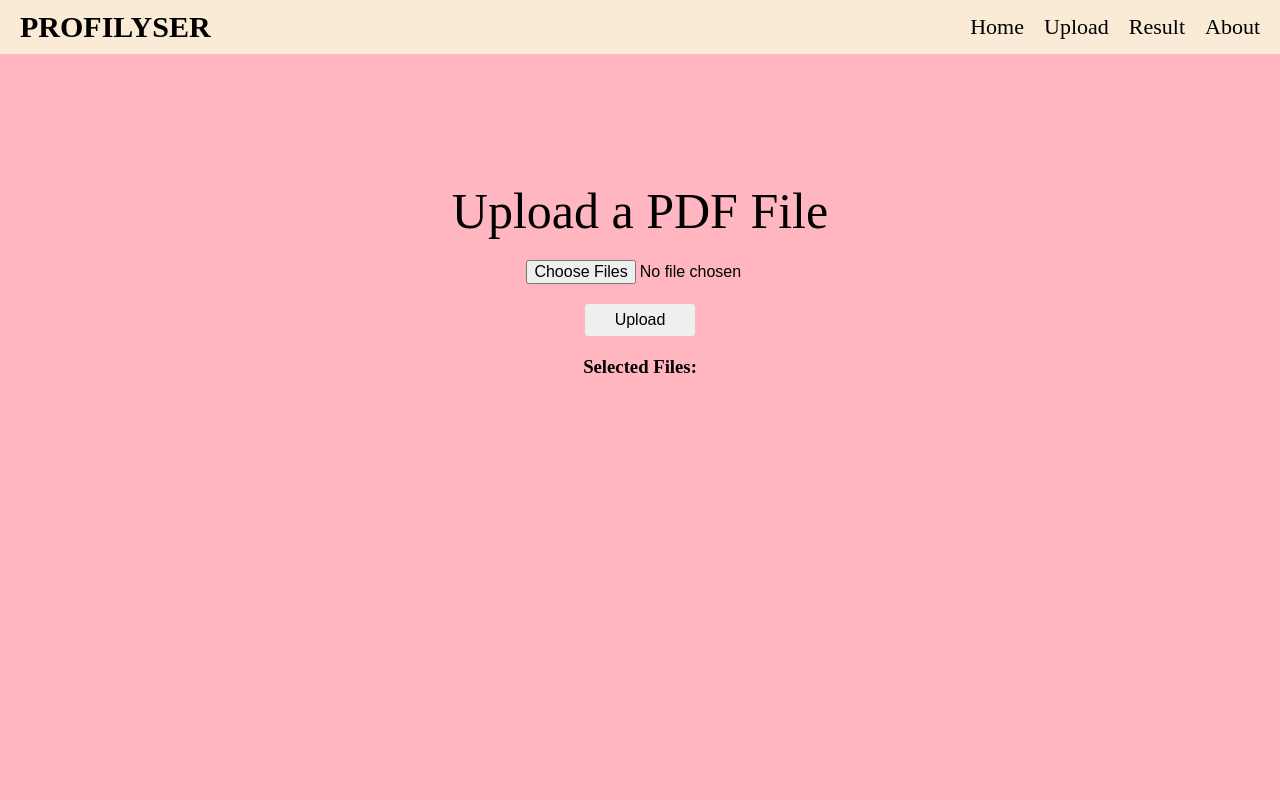
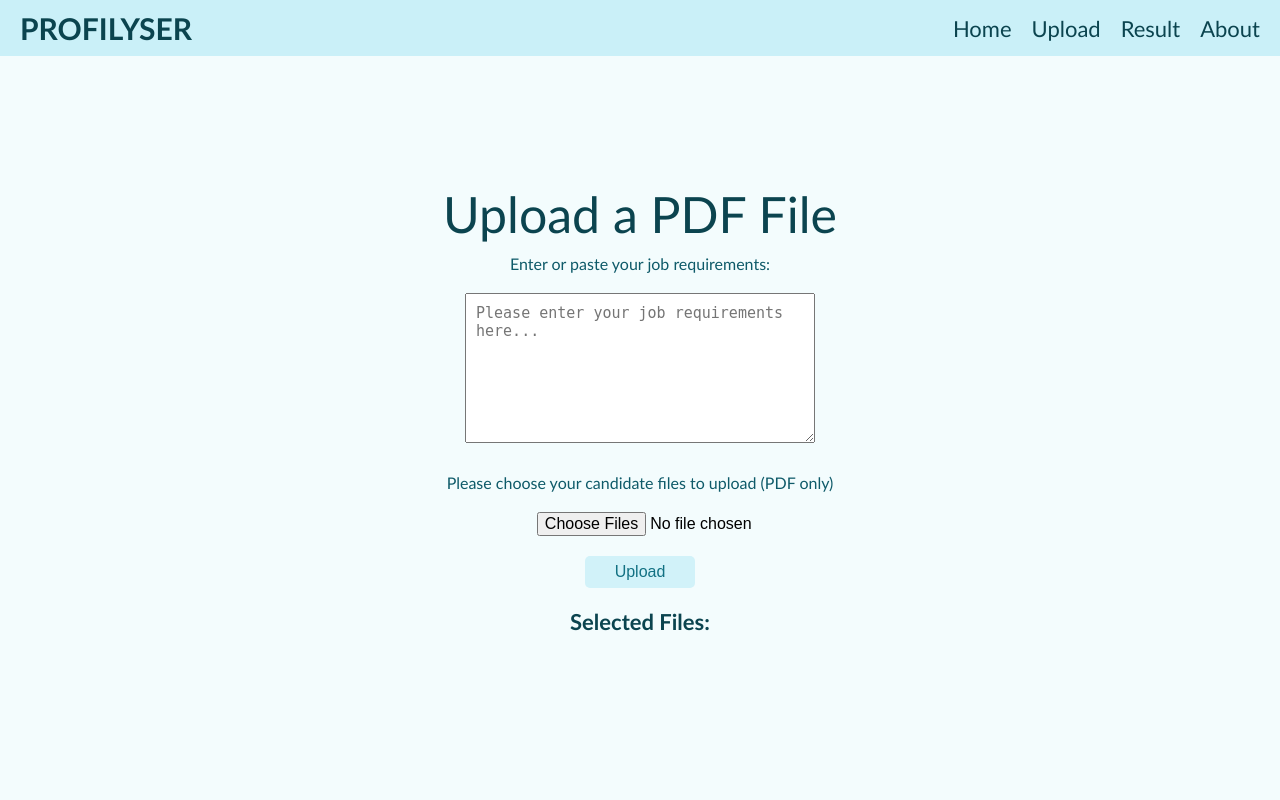
Before and after one commit to maymyatnoehtet/resume_analyser, a Flask app: page /views/upload in a window 1280 px wide. Run offline with Flask 3, Linux system fonts and the light colour scheme.

Commit message:
css for result page, result page update

```diff
--- a/app.py
+++ b/app.py
@@ -7,6 +7,13 @@ from views import views
 app = Flask(__name__)
 app.secret_key = 'your_secret_key'
 
+@app.template_filter('round_to_decimal')
+def round_to_decimal(value, decimals=0):
+    try:
+        return round(float(value), decimals)
+    except (ValueError, TypeError):
+        return value
+
 app.register_blueprint(views, url_prefix="/views")
 
 if __name__ == "__main__":
--- /dev/null
+++ b/static/flash.js
@@ -0,0 +1,7 @@
+// Automatically close the flash message after 5 seconds
+document.addEventListener("DOMContentLoaded", function () {
+  setTimeout(function () {
+    var flashMessage = document.querySelector(".flash-msg");
+    flashMessage.style.display = "none";
+  }, 5000);
+});
--- a/static/style.css
+++ b/static/style.css
@@ -6,7 +6,16 @@
 html {
   width: 100vw;
   height: 100vh;
-  background-color: lightpink;
+  background-color: #f3fcfd;
+  font-family: "Gill Sans", "Gill Sans MT", Calibri, "Trebuchet MS", sans-serif;
+}
+
+/* FLASH Message */
+.flash-msg {
+  background-color: gray;
+  color: black;
+  text-align: center;
+  padding: 10px 20px;
 }
 
 /* NAV Section*/
@@ -16,7 +25,7 @@ html {
   align-items: center;
   padding: 10px 20px;
 
-  background-color: antiquewhite;
+  background-color: #caf0f8;
 }
 
 .nav-title {
@@ -27,7 +36,11 @@ html {
 
 .nav-title a {
   text-decoration: none;
-  color: black;
+  color: #0b444f;
+}
+
+.nav-title a:hover {
+  color: #127183;
 }
 
 .nav-links {
@@ -39,7 +52,11 @@ html {
 .nav-links li a {
   font-size: 22px;
   text-decoration: none;
-  color: black;
+  color: #0b444f;
+}
+
+.nav-links li a:hover {
+  color: #127183;
 }
 
 /* HERO Section */
@@ -54,10 +71,12 @@ html {
 
 .hero h1 {
   font-size: 60px;
+  color: #0b444f;
 }
 
 .hero p {
   font-size: 36px;
+  color: #0e5a69;
 }
 
 .action-btn {
@@ -66,16 +85,17 @@ html {
 
   font-size: 20px;
   text-decoration: none;
-  color: black;
+  color: #127183;
   font-weight: 600;
 
   border-radius: 5px;
   border: none;
-  background-color: aliceblue;
+  background-color: #d1f2f9;
 }
 
 .action-btn:hover {
   box-shadow: 5px 5px 5px rgba(0, 0, 0, 0.05);
+  color: #199eb8;
 }
 
 /* UPLOAD Section */
@@ -84,12 +104,13 @@ html {
   flex-direction: column;
   align-items: center;
   padding: 10%;
-  gap: 20px;
+  gap: 10px;
 }
 
 .upload-title {
   font-size: 50px;
   font-weight: 500;
+  color: #0b444f;
 }
 
 .upload-form {
@@ -99,6 +120,20 @@ html {
   gap: 20px;
 }
 
+.upload-form-textlabel {
+  color: #0e5a69;
+}
+
+.upload-form-textarea {
+  /* Set the width and height of the textarea */
+  width: 350px;
+  height: 150px;
+  margin-bottom: 10px;
+
+  padding: 10px 10px;
+  font-size: 15px;
+}
+
 .upload-form-file {
   padding-left: 25%;
   font-size: 16px;
@@ -106,7 +141,69 @@ html {
 
 .upload-form-submit {
   border: none;
-  border-radius: 3px;
+  border-radius: 5px;
   font-size: 16px;
   padding: 7px 30px;
+  background-color: #d1f2f9;
+  color: #127183;
+  margin-bottom: 10px;
 }
+
+.upload-form-submit:hover {
+  box-shadow: 5px 5px 5px rgba(0, 0, 0, 0.05);
+  color: #199eb8;
+}
+
+.upload-selected-file {
+  font-weight: 600;
+  font-size: 22px;
+  color: #0b444f;
+}
+
+#fileList li {
+  color: #0e5a69;
+  line-height: 1.75;
+  list-style: none;
+}
+
+/* RESULT Section */
+.result-section {
+  display: flex;
+  flex-direction: column;
+  align-items: center;
+  gap: 20px;
+  padding: 3% 5%;
+}
+
+.result-title {
+  font-weight: 500;
+  font-size: 45px;
+  color: #0b444f;
+}
+
+.result-body {
+  display: grid;
+  grid-template-columns: repeat(2, 1fr);
+  gap: 30px;
+}
+
+.result-candidate {
+  background-color: rgba(29, 181, 211, 0.1);
+  color: #0e5a69;
+  display: flex;
+  align-items: center;
+  justify-content: space-between;
+  padding: 80px 20px;
+  border-radius: 15px;
+}
+
+.candidate {
+  font-size: 21.5px;
+}
+
+.score {
+  background-color: rgba(174, 245, 220, 0.4);
+  border-radius: 50%;
+  padding: 30px;
+  font-size: 21.5px;
+}
--- a/templates/base.html
+++ b/templates/base.html
@@ -8,6 +8,7 @@
       href="{{ url_for('static', filename='style.css') }}"
     />
     <script src="{{ url_for('static', filename='upload.js') }}"></script>
+    <script src="{{ url_for('static', filename='flash.js') }}"></script>
     <title>{% block title %}{% endblock %}</title>
   </head>
   <section class="nav-section">
@@ -25,7 +26,7 @@
     {% with messages = get_flashed_messages() %} {% if messages %}
     <ul>
       {% for message in messages %}
-      <li>{{ message }}</li>
+      <li class="flash-msg">{{ message }}</li>
       {% endfor %}
     </ul>
     {% endif %} {% endwith %} {% block content %}{% endblock %}
--- a/templates/upload.html
+++ b/templates/upload.html
@@ -9,6 +9,19 @@ content %}
     method="post"
     enctype="multipart/form-data"
   >
+    <label class="upload-form-textlabel" for="longText"
+      >Enter or paste your job requirements:</label
+    >
+    <textarea
+      class="upload-form-textarea"
+      id="longText"
+      name="longText"
+      placeholder="Please enter your job requirements here..."
+    ></textarea>
+
+    <label class="upload-form-textlabel" for="longText"
+      >Please choose your candidate files to upload (PDF only)</label
+    >
     <input
       class="upload-form-file"
       id="upload-form-file"
@@ -19,7 +32,7 @@ content %}
     />
     <input class="upload-form-submit" type="submit" value="Upload" />
   </form>
-  <h3>Selected Files:</h3>
+  <p class="upload-selected-file">Selected Files:</p>
   <ul id="fileList"></ul>
 </section>
 
--- a/utils/process_candidates.py
+++ b/utils/process_candidates.py
@@ -1,5 +1,6 @@
 # Import the PyPDF2 library to work with PDF files
 import PyPDF2
+import os
 
 # Define a function to process candidate resumes and find their similarity to job requirements
 def process_candidates(candidate_files, job_requirements):
@@ -64,7 +65,8 @@ def process_candidates(candidate_files, job_requirements):
         if candidate_resume_text:
             # Calculate similarity between job requirements and candidate qualifications
             similarity = calculate_similarity(job_requirements, candidate_resume_text)
-            candidate_scores[candidate_file] = similarity
+            candidate_filename = os.path.basename(candidate_file)
+            candidate_scores[candidate_filename] = similarity
         else:
             failed_candidates.append(candidate_file)
 
--- a/views.py
+++ b/views.py
@@ -1,6 +1,8 @@
-from flask import Blueprint, render_template, request, flash, redirect, url_for
+from flask import Blueprint, render_template, request, flash, redirect, url_for, session
 import os
 from utils.process_candidates import process_candidates
+from collections import OrderedDict
+
 views = Blueprint("views", __name__)
 
 @views.route("/")
@@ -15,6 +17,14 @@ def about():
 @views.route('/upload', methods=['GET', 'POST'])
 def upload():
     if request.method == 'POST':
+        job_requirements  = request.form.get('longText')
+        session['job_requirements'] = job_requirements
+        print(session['job_requirements'])
+
+        if not job_requirements:
+            flash('Job requirement is empty!')
+            return redirect(url_for('views.upload'))
+
         uploaded_files = request.files.getlist('pdf_files')
 
         for file in uploaded_files:
@@ -35,5 +45,7 @@ def upload():
 def result():
     folder_path = os.path.abspath("./static/candidate_files")
     candidate_files = [os.path.join(folder_path, filename) for filename in os.listdir(folder_path) if os.path.isfile(os.path.join(folder_path, filename))]
-    process_candidates(candidate_files)
-    return render_template("result.html")
+    if 'job_requirements' in session:
+        candidate_scores, failed_candidates = process_candidates(candidate_files, session.get('job_requirements'))
+    ordered_by_values = OrderedDict(sorted(candidate_scores.items(), key=lambda item: item[1], reverse=True))
+    return render_template("result.html", candidate_scores=ordered_by_values)
```
Also changed, not shown: templates/result.html (+15 -2 lines), 4 other files.
